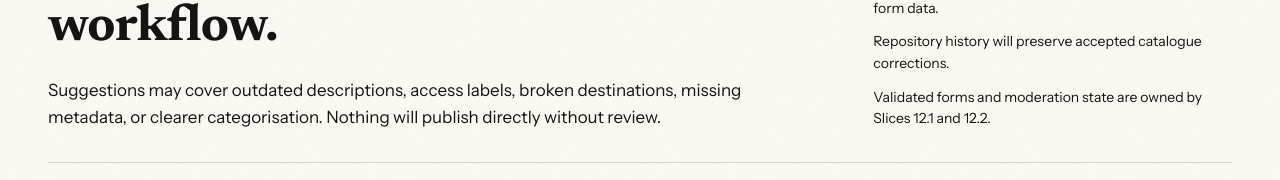
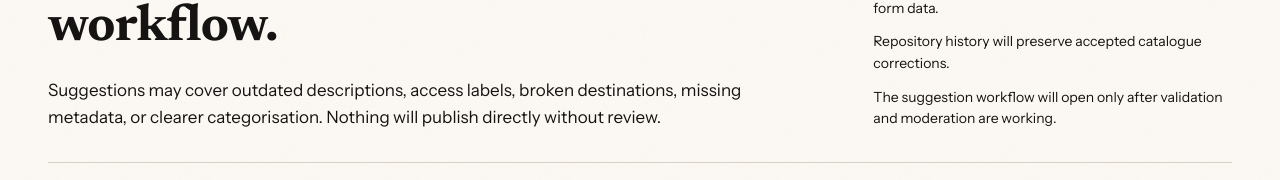
Before and after one commit to itsdeepaks/Mosaicary, a Next.js app in the folder web/: page /suggest in a window 1280 px wide. Shown: the part 469-649 px from the top of the page. Built offline with nearby package versions, Linux system fonts and the light colour scheme.

Commit message:
fix(routes): use visitor-facing suggestion status

```diff
--- a/web/app/suggest/page.tsx
+++ b/web/app/suggest/page.tsx
@@ -13,7 +13,7 @@ export default function SuggestPage() {
       details={[
         "The current preview does not send or store suggestion form data.",
         "Repository history will preserve accepted catalogue corrections.",
-        "Validated forms and moderation state are owned by Slices 12.1 and 12.2.",
+        "The suggestion workflow will open only after validation and moderation are working.",
       ]}
     />
   );
```
